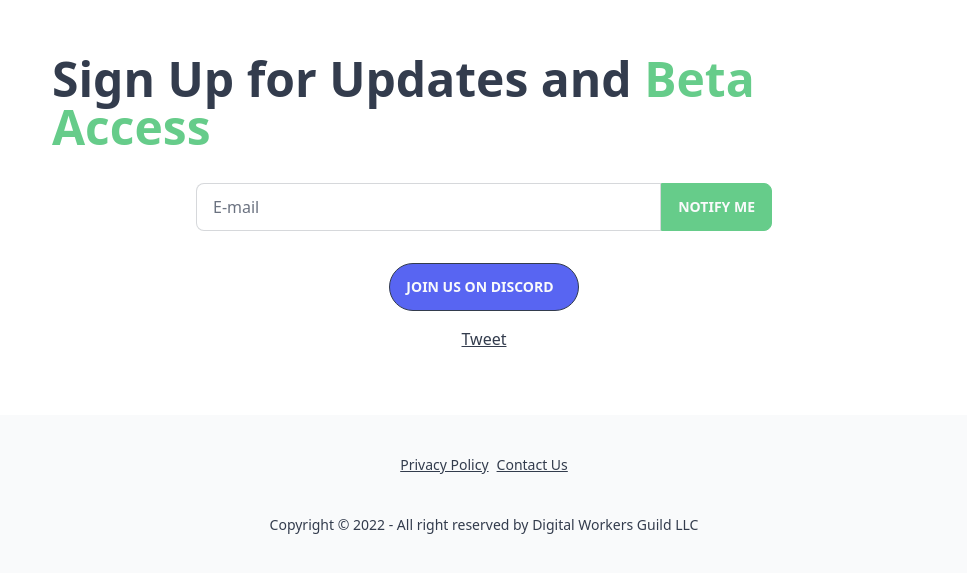
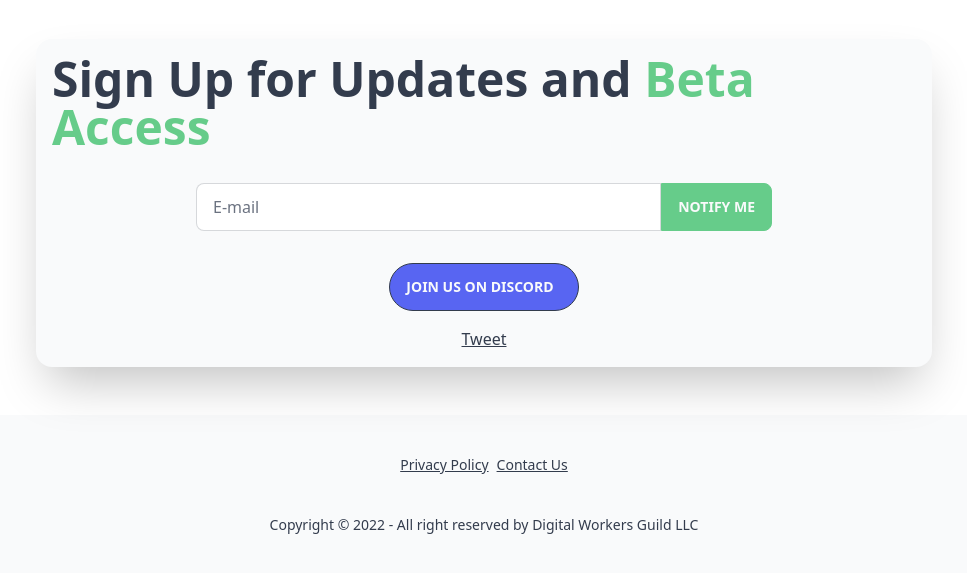
Before and after one commit to BanchanArt/banchan-landing-page, a website: page beta/index.html in a window 1280 px wide. Shown: the part 3289-3862 px from the top of the page, without its empty margins (156-1123 px from the left). Drawn offline with nearby package versions, Linux system fonts and the light colour scheme; files that its build step writes are made by us from their sources; some icons are missing.

Commit message:
make bottom CTA fancier

```diff
--- a/beta/index.html
+++ b/beta/index.html
@@ -330,7 +330,8 @@
     <div id="bottom-cta" class="px-2 md:px-4">
       <div class="hero py-8">
         <div class="hero-content flex flex-col md:flex-row">
-          <div class="flex flex-col gap-4 p-4 items-center max-w-4xl">
+          <div class="card shadow-2xl bg-base-200">
+            <div class="card-body flex flex-col gap-4 p-4 items-center max-w-4xl">
               <div class="text-5xl font-bold">
                 Sign Up for Updates and
                 <span class="text-primary">Beta Access</span>
@@ -381,6 +382,7 @@
           </div>
         </div>
       </div>
+    </div>
     <footer class="footer footer-center p-10 bg-base-200 text-base-content">
       <div class="flex flex-row">
         <a href="/privacy-policy" class="link">Privacy Policy</a>
```
Lines whose indentation alone changed are shown as unchanged.
